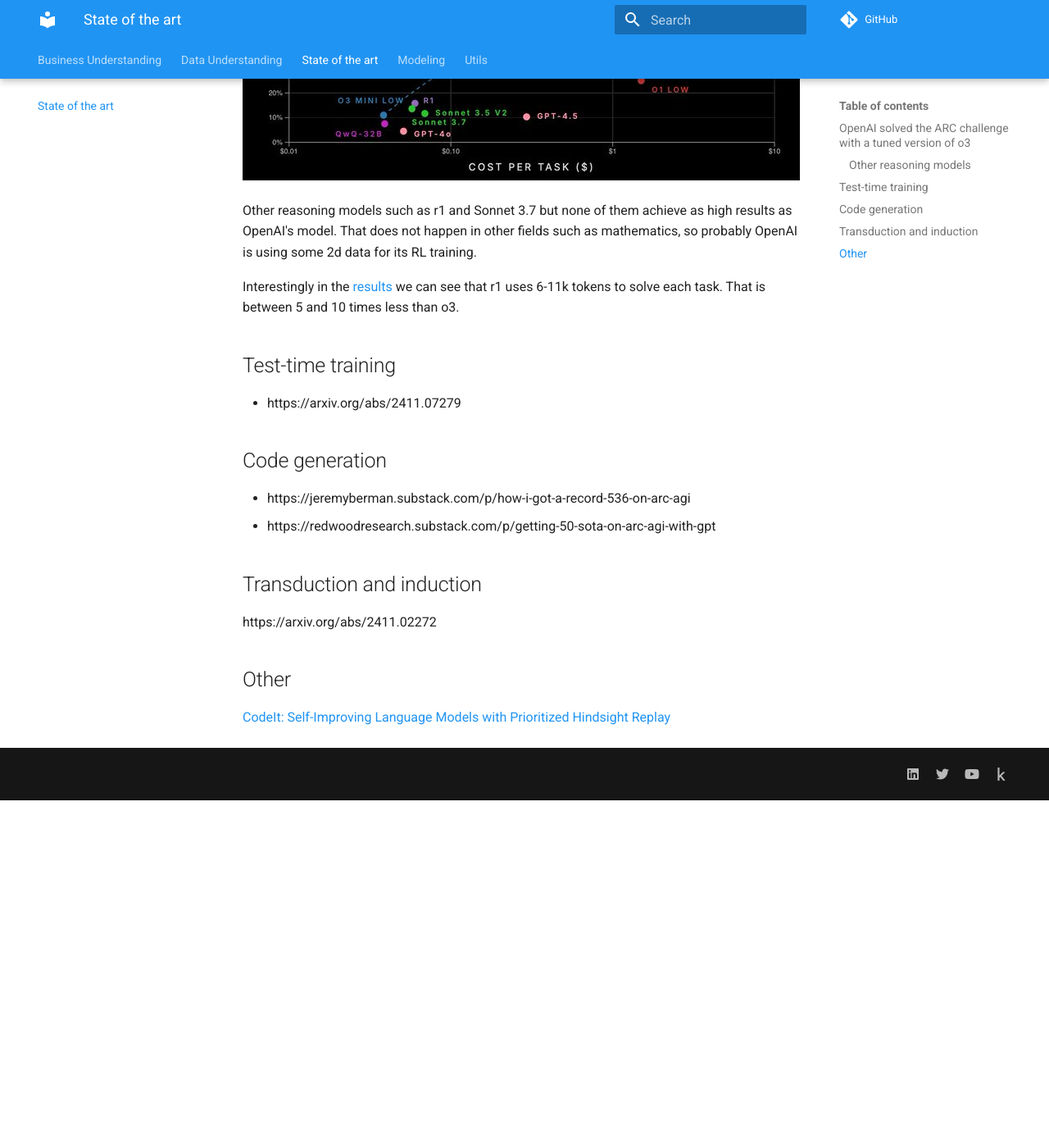
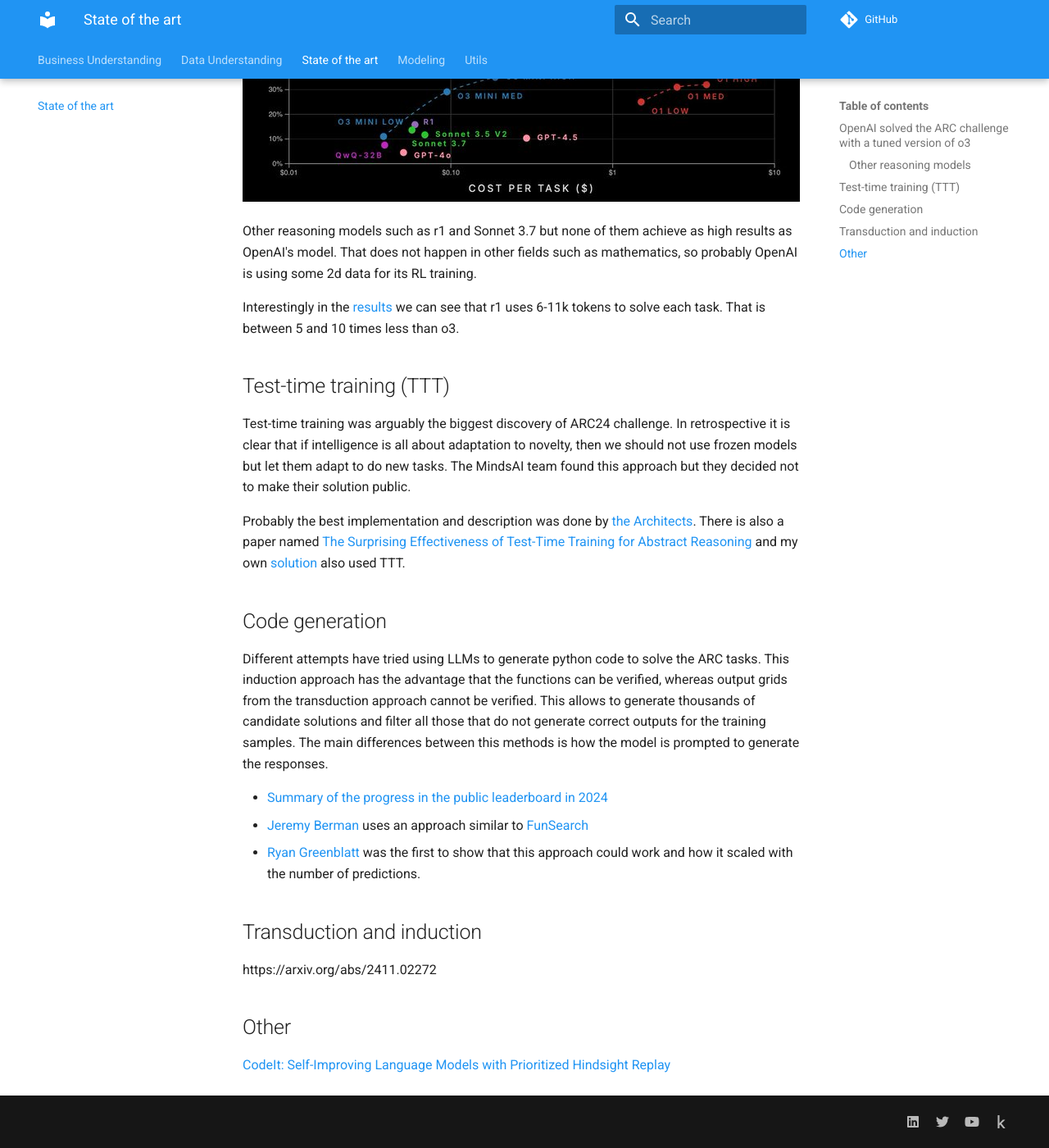
Before and after one commit to ironbar/arc25, an MkDocs documentation site: the page built from docs/03_State_of_the_art.md, in a window 1280 px wide and 1400 px high, scrolled down 1642 px. Shown: the whole window at 82% size. Built offline with MkDocs 1.6.1 and Material for MkDocs 9.7.7, drawn with Linux system fonts in a browser that asks for light colours; comment, search, counter and statistics services are not loaded; before the commit the page ends 2618 px from its top, so only the background shows below that; some of the changed text lies outside the part shown.

Commit message:
updated documentation

```diff
--- a/docs/03_State_of_the_art.md
+++ b/docs/03_State_of_the_art.md
@@ -22,7 +22,7 @@
 Notice that OpenAI has decided [not to release o3](https://techcrunch.com/2025/02/12/openai-cancels-its-o3-ai-model-in-favor-of-a-unified-next-gen-release/), so we don't know how necessary the tuning for ARC was needed.
 
 Mikel Bobel-Irizar did an [awesome analysis](https://anokas.substack.com/p/llms-struggle-with-perception-not-reasoning-arcagi) of the effect of task length on the accuracy of o3. We could
-use upscaling as data augmentation so the model learns to work with bigger images.
+use upscaling as data augmentation so the model learns to work with bigger images. There is also another [blogpost](https://anokas.substack.com/p/o3-and-arc-agi-the-unsolved-tasks) with the unsolved evaluation tasks.
 
 ### Other reasoning models
 
@@ -32,14 +32,22 @@
 
 Interestingly in the [results](https://arcprize.org/blog/r1-zero-r1-results-analysis) we can see that r1 uses 6-11k tokens to solve each task. That is between 5 and 10 times less than o3.
 
-## Test-time training
+## Test-time training (TTT)
 
-- https://arxiv.org/abs/2411.07279
+Test-time training was arguably the biggest discovery of ARC24 challenge. In retrospective it is clear that if intelligence is all about adaptation to novelty, then we should not use frozen models but let them adapt to do new tasks. The MindsAI team found this approach but they decided not to make their solution public.
+
+Probably the best implementation and description was done by [the Architects](https://arxiv.org/abs/2411.07279). There is also a paper named [The Surprising Effectiveness of Test-Time Training for Abstract Reasoning](https://arxiv.org/abs/2411.07279) and my own [solution](https://ironbar.github.io/arc24/05_Solution_Summary/) also used TTT.
+
 
 ## Code generation
 
-- https://jeremyberman.substack.com/p/how-i-got-a-record-536-on-arc-agi
-- https://redwoodresearch.substack.com/p/getting-50-sota-on-arc-agi-with-gpt
+Different attempts have tried using LLMs to generate python code to solve the ARC tasks. This induction approach has the advantage that the functions can be verified, whereas output grids from the transduction approach cannot be verified.
+This allows to generate thousands of candidate solutions and filter all those that do not generate correct outputs
+for the training samples. The main differences between this methods is how the model is prompted to generate the responses.
+
+- [Summary of the progress in the public leaderboard in 2024](https://arcprize.org/blog/2024-progress-arc-agi-pub)
+- [Jeremy Berman](https://jeremyberman.substack.com/p/how-i-got-a-record-536-on-arc-agi) uses an approach similar to [FunSearch](https://deepmind.google/discover/blog/funsearch-making-new-discoveries-in-mathematical-sciences-using-large-language-models/)
+- [Ryan Greenblatt](https://redwoodresearch.substack.com/p/getting-50-sota-on-arc-agi-with-gpt) was the first to show that this approach could work and how it scaled with the number of predictions.
 
 ## Transduction and induction
 
```
